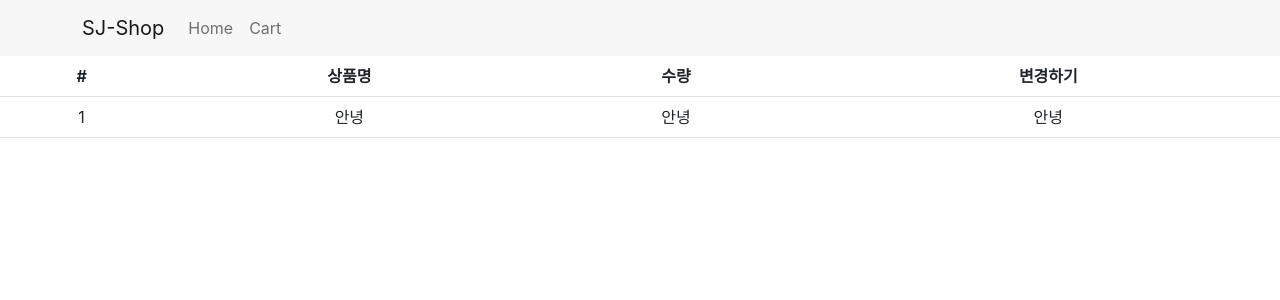
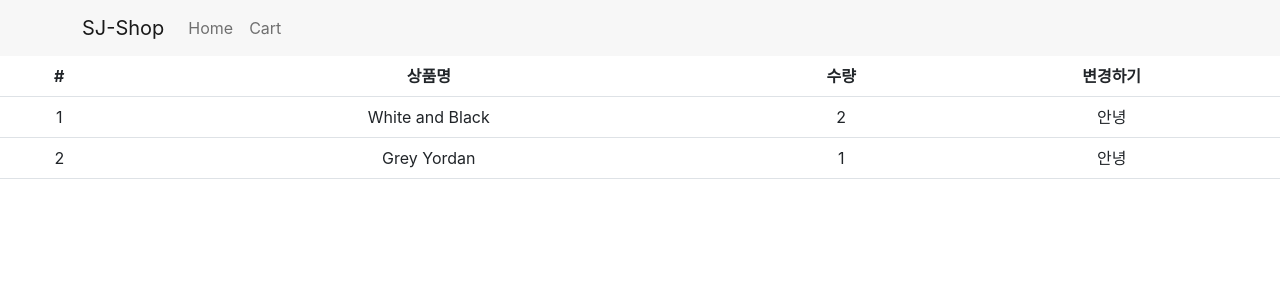
Before and after one commit to sjbae77/react_shop, a React (Create React App) app: page /cart in a window 1280 px wide. Shown: the top 300 px of the page. Built offline with nearby package versions, Linux system fonts and the light colour scheme.

Commit message:
store에서 state꺼내와 사용, 리스트 반복문 처리

```diff
--- a/src/pages/Cart.js
+++ b/src/pages/Cart.js
@@ -1,6 +1,9 @@
 import { Table } from "react-bootstrap";
+import { useSelector } from "react-redux";
 
 function Cart() {
+  let cart = useSelector((state) => state.cart);
+
   return (
     <div>
       <Table>
@@ -13,12 +16,16 @@ function Cart() {
           </tr>
         </thead>
         <tbody>
-          <tr>
-            <td>1</td>
-            <td>안녕</td>
-            <td>안녕</td>
-            <td>안녕</td>
-          </tr>
+          {cart.map((a, i) => {
+            return (
+              <tr key={i}>
+                <td>{i + 1}</td>
+                <td>{cart[i].name}</td>
+                <td>{cart[i].count}</td>
+                <td>안녕</td>
+              </tr>
+            );
+          })}
         </tbody>
       </Table>
     </div>
--- a/src/redux/store.js
+++ b/src/redux/store.js
@@ -1,5 +1,15 @@
-import { configureStore } from "@reduxjs/toolkit";
+import { configureStore, createSlice } from "@reduxjs/toolkit";
+
+let cart = createSlice({
+  name: "cart",
+  initialState: [
+    { id: 0, name: "White and Black", count: 2 },
+    { id: 2, name: "Grey Yordan", count: 1 },
+  ],
+});
 
 export default configureStore({
-  reducer: {},
+  reducer: {
+    cart: cart.reducer,
+  },
 });
```
